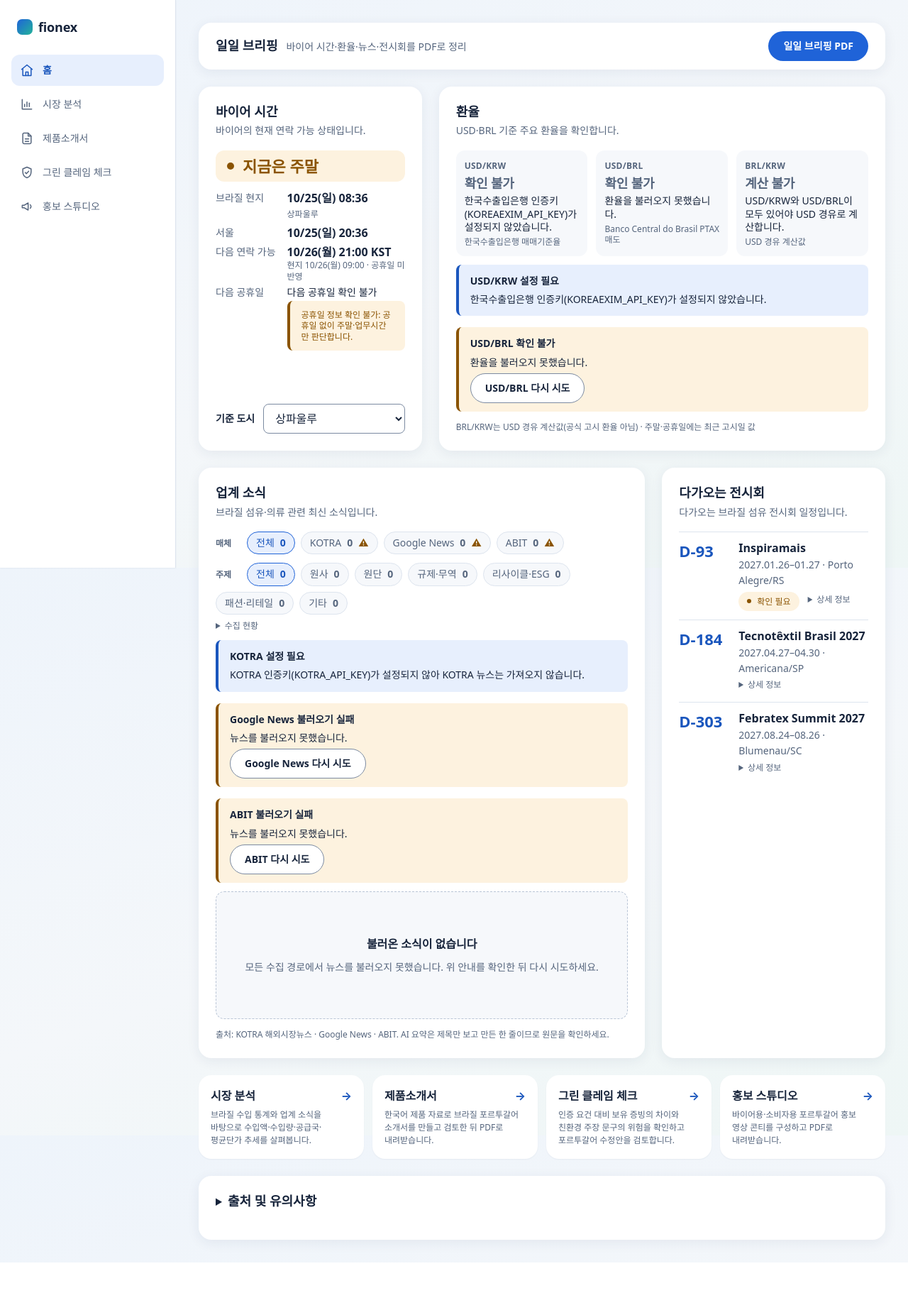
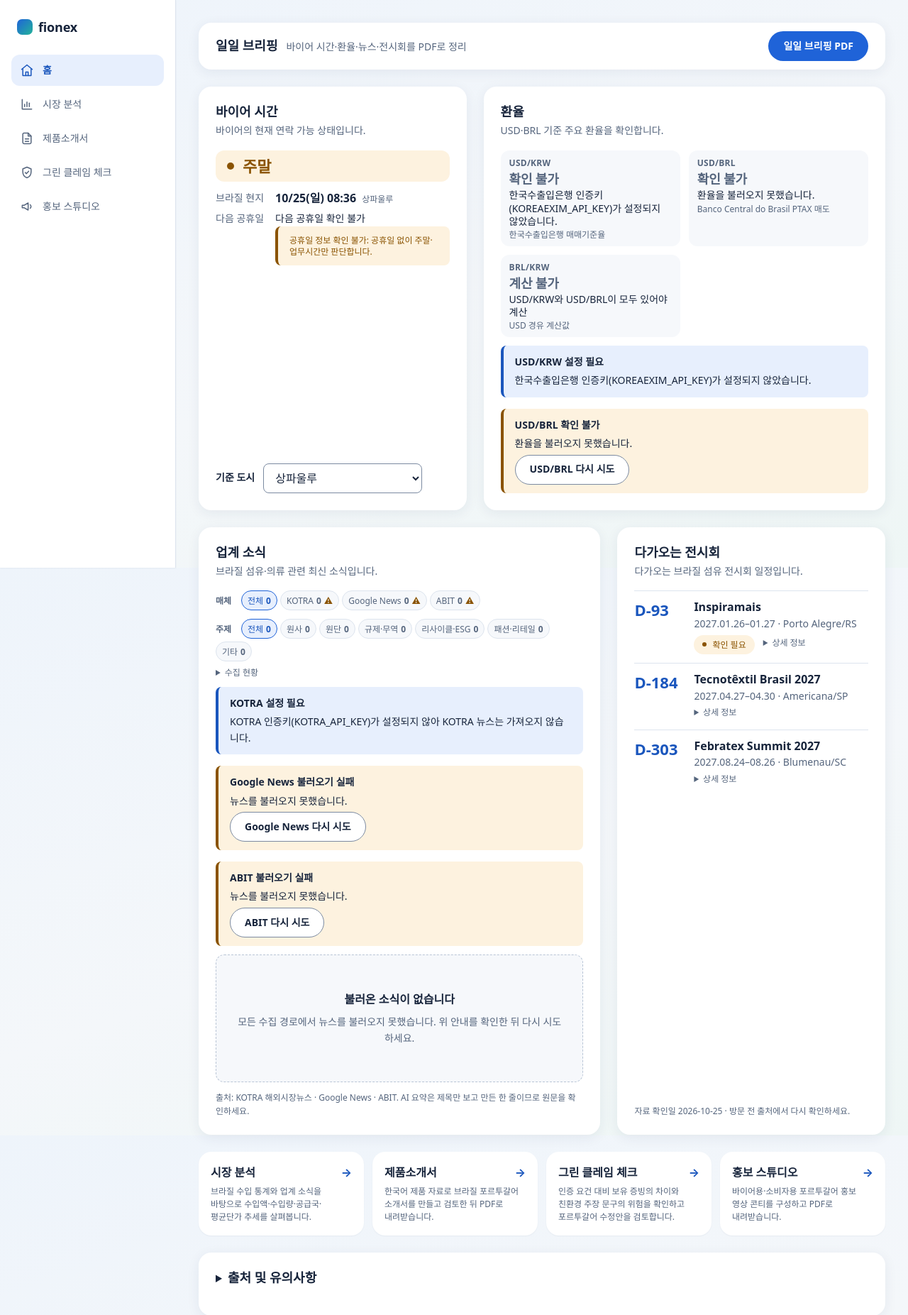
Before and after one commit to hys7628/fionex, a Flask app: page / in a window 1280 px wide. Shown: the top 1853 px of the page at 71% size. Before the commit the page ends 1779 px from the top, so only its background shows below. Run offline with Flask 3, Linux system fonts and the light colour scheme; data that the repository does not hold is empty.

Commit message:
style: Home 요약 대시보드로 표시 정보 단순화
바이어 시간: 상태(가장 크게)·현지 시각·다음 공휴일·기준 도시만 표시. 서울 시각·다음 연락 가능 KST·공휴일 출처 줄은 화면에서만 숨김(계산·PDF 유지)
상태 문구를 지금 연락 가능·업무시간 외·주말·공휴일로 단순화(색 + 글자)
환율 요약 타일(숫자·전일 대비 중심, 고시일·출처는 가장 작은 한 줄), 카드 높이 1440 381→274px·1024 327→241px
업계 소식 Home 3건 + 업계 소식 더 보기(기존 펼침 재사용), 필터 탭 축소
전시회 카드 하단에 자료 확인일·방문 전 확인 한 줄
1행 40/60, 2행 60/40 비율, 행별 외곽 높이 정렬(빈 요소·고정 높이 없음)
브라우저 1440·1024·390 검증(요약 16/16, 회귀 78/78·26/26), 단위 테스트 Home 85·공통 56 OK
기능·API·PDF·서버 코드와 공통 파일 변경 없음

```diff
--- a/features/home/static/home.css
+++ b/features/home/static/home.css
@@ -41,13 +41,14 @@
   align-items: stretch;
 }
 
+/* 요약 대시보드 비율: 바이어 시간 40 · 환율 60, 업계 소식 60 · 전시회 40 */
 @media (min-width: 1100px) {
   .feature-home .home-status-grid {
-    grid-template-columns: minmax(0, 1fr) minmax(0, 2fr);
+    grid-template-columns: minmax(0, 2fr) minmax(0, 3fr);
   }
 
   .feature-home .home-content-grid {
-    grid-template-columns: minmax(0, 2fr) minmax(0, 1fr);
+    grid-template-columns: minmax(0, 3fr) minmax(0, 2fr);
   }
 }
 
@@ -201,6 +202,13 @@
   font-size: var(--font-size-xs);
 }
 
+/* Home 요약에서 숨기는 바이어 정보(계산·DOM은 유지): 서울 시각, 다음 연락 가능(KST), 정상일 때의 공휴일 자료 출처 줄.
+   공휴일 자료 조회 실패·대체 자료 안내(notice)는 계속 보입니다. */
+.feature-home .home-buyer-extra,
+.feature-home #home-holiday-source.field-hint {
+  display: none;
+}
+
 .feature-home .home-time-sub-line {
   flex-basis: 100%;
   font-size: var(--font-size-xs);
@@ -219,11 +227,12 @@
 
 /* 같은 행 카드가 늘어날 때 마지막 줄(도시 선택·환율 안내)이 카드 아래에 붙도록 본문을 채웁니다(빈 칸 추가 없음). */
 .feature-home #home-buyer-time .home-card-body,
-.feature-home #home-fx .home-card-body {
+.feature-home #home-fairs .home-card-body {
   flex: 1;
 }
 
-.feature-home #home-fx .home-card-foot {
+/* 같은 행 뉴스 카드에 맞춰 늘어날 때 전시회 안내 줄이 카드 아래에 붙습니다(빈 칸 요소 없음). */
+.feature-home #home-fairs-foot {
   margin-top: auto;
 }
 
@@ -240,9 +249,9 @@
 .feature-home .home-fx-tile {
   display: flex;
   flex-direction: column;
-  gap: var(--space-1);
+  gap: 2px;
   min-width: 0;
-  padding: var(--space-3);
+  padding: var(--space-2) var(--space-3);
   border-radius: var(--radius-md);
   background: var(--color-surface-muted);
 }
@@ -304,20 +313,21 @@
 .feature-home .home-news-filter {
   display: flex;
   flex-wrap: wrap;
-  gap: var(--space-2);
+  gap: var(--space-1);
 }
 
+/* Home 요약: 필터는 작게(매체·주제 각 한 줄 목표), 클릭 영역은 28px 이상 유지 */
 .feature-home .home-news-tab {
   display: inline-flex;
   align-items: center;
-  gap: var(--space-2);
-  min-height: 32px;
-  padding: var(--space-1) var(--space-3);
+  gap: var(--space-1);
+  min-height: 28px;
+  padding: 0 var(--space-2);
   border: 1px solid var(--color-border);
   border-radius: var(--radius-pill);
   background: var(--color-surface-muted);
   color: var(--color-text-muted);
-  font-size: var(--font-size-sm);
+  font-size: var(--font-size-xs);
   font-weight: var(--font-weight-medium);
   cursor: pointer;
 }
@@ -618,7 +628,7 @@
 
 /* ---------- 업계 소식: 필터 줄 이름(매체·주제) ---------- */
 .feature-home .home-news-filter-label {
-  flex: 0 0 2.25rem;
+  flex: 0 0 2rem;
   color: var(--color-text-muted);
   font-size: var(--font-size-xs);
   font-weight: var(--font-weight-bold);
--- a/features/home/static/home.js
+++ b/features/home/static/home.js
@@ -22,10 +22,10 @@
   const WEEKDAYS = ["일", "월", "화", "수", "목", "금", "토"];
   // 카드 맨 위 큰 상태 문구. 색과 문구를 함께 바꿉니다(색만으로 구분하지 않음).
   const STATUS = {
-    holiday: { text: "오늘은 공휴일", tone: "home-status-danger" },
-    weekend: { text: "지금은 주말", tone: "home-status-warning" },
+    holiday: { text: "공휴일", tone: "home-status-danger" },
+    weekend: { text: "주말", tone: "home-status-warning" },
     work: { text: "지금 연락 가능", tone: "home-status-success" },
-    off: { text: "지금은 업무시간 외", tone: "home-status-warning" },
+    off: { text: "업무시간 외", tone: "home-status-warning" },
   };
 
   const citySelect = panel.querySelector("#home-city");
@@ -285,7 +285,8 @@
     more: panel.querySelector("#home-news-more"),
   };
   // 매체 필터·더 보기는 이미 받은 목록을 화면에서만 거릅니다(추가 요청 없음).
-  const NEWS_PAGE_SIZE = 8;
+  // Home은 요약 화면이라 기본 3건만 보이고(전시회 카드와 높이 균형), '업계 소식 더 보기'로 이미 받은 목록을 펼칩니다.
+  const NEWS_PAGE_SIZE = 3;
   const newsView = { origin: "all", topic: "all", expanded: false };
   // 주제 태그 순서(서버 service.NEWS_TOPIC_ORDER + "기타")와 같게 둡니다. 태그는 서버가 붙여 보냅니다.
   const NEWS_TOPICS = ["원사", "원단", "규제·무역", "리사이클·ESG", "패션·리테일", "기타"];
@@ -398,7 +399,7 @@
     });
     news.filterEmpty.hidden = items.length === 0 || matched > 0;
     news.moreRow.hidden = matched <= NEWS_PAGE_SIZE;
-    news.more.textContent = newsView.expanded ? "처음 " + NEWS_PAGE_SIZE + "건만 보기" : "더 보기 (" + (matched - NEWS_PAGE_SIZE) + "건)";
+    news.more.textContent = newsView.expanded ? "처음 " + NEWS_PAGE_SIZE + "건만 보기" : "업계 소식 더 보기 (" + (matched - NEWS_PAGE_SIZE) + "건)";
     news.more.setAttribute("aria-expanded", String(newsView.expanded));
   }
 
@@ -635,40 +636,33 @@
     return direction + " " + Math.abs(pct).toFixed(2) + "%";
   }
 
-  // 타일: 통화쌍 → 큰 숫자 + 옆에 작은 단위 → 전일 대비 → 고시일(+작은 직전 고시일) → 가장 작은 회색 출처.
-  // lines 항목은 문자열 또는 [본문, 작은 보조 글]. 값이 없으면 숫자 자리에 "확인 불가"/"계산 불가"만 둡니다.
-  function fxTile(pair, value, unit, lines, source) {
+  // Home 요약 타일: 통화쌍 → 큰 숫자(+작은 단위) → 전일 대비 → 가장 작은 회색 한 줄(고시일 · 출처).
+  // 값이 없으면 숫자 자리에 "확인 불가"/"계산 불가"만 둡니다.
+  function fxTile(pair, value, unit, line, meta) {
     const li = make("li", "home-fx-tile");
     li.append(make("p", "home-fx-pair", pair));
     const valueLine = make("p", "home-fx-value");
     valueLine.append(make("span", "home-fx-number" + (unit ? "" : " home-fx-number-none"), value));
     if (unit) valueLine.append(make("span", "home-fx-unit", unit));
     li.append(valueLine);
-    lines.forEach(function (line) {
-      const p = make("p", "home-fx-line", Array.isArray(line) ? line[0] : line);
-      if (Array.isArray(line)) p.append(make("span", "home-fx-aside", " " + line[1]));
-      li.append(p);
-    });
-    li.append(make("p", "home-fx-source", source));
+    li.append(make("p", "home-fx-line", line));
+    li.append(make("p", "home-fx-source", meta));
     return li;
   }
 
   function fxSourceTile(name, quote, info) {
     if (info.status !== "ok") {
-      return fxTile(info.pair, "확인 불가", "", [info.error.message], info.source_name);
+      return fxTile(info.pair, "확인 불가", "", info.error.message, info.source_name);
     }
-    // 고시일 줄 옆에 작게 직전 고시일(전일 대비 기준)을 붙입니다.
-    const date = info.previous ? [info.date + " 고시", "(직전 " + shortDate(info.previous.date, info.date) + ")"] : info.date + " 고시";
-    return fxTile(info.pair, formatRate(info.rate, FX_DIGITS[name]), quote, [fxChangeText(info), date], info.source_name);
-  }
-
-  // 같은 해면 MM-DD, 다르면 전체 날짜
-  function shortDate(value, reference) {
-    return value.slice(0, 4) === reference.slice(0, 4) ? value.slice(5) : value;
+    // 직전 고시일(전일 대비 기준)은 title로만 둡니다(Home 요약에서는 숨김).
+    const tile = fxTile(info.pair, formatRate(info.rate, FX_DIGITS[name]), quote, fxChangeText(info),
+      info.date + " 고시 · " + info.source_name);
+    if (info.previous) tile.title = "전일 대비: 직전 고시일 " + info.previous.date + " 대비";
+    return tile;
   }
 
   function derivedDateText(derived) {
-    if (derived.usd_krw_date === derived.usd_brl_date) return [derived.usd_krw_date + " 고시", "(두 환율 동일)"];
+    if (derived.usd_krw_date === derived.usd_brl_date) return derived.usd_krw_date + " 고시(두 환율 동일)";
     return "KRW " + derived.usd_krw_date + " · BRL " + derived.usd_brl_date + " 고시";
   }
 
@@ -679,8 +673,8 @@
       fxSourceTile("usd_brl", "BRL", data.usd_brl),
       derived
         ? fxTile("BRL/KRW", formatRate(derived.rate, FX_DIGITS.brl_krw), "KRW",
-          ["USD 경유 계산값", derivedDateText(derived)], "USD/KRW ÷ USD/BRL")
-        : fxTile("BRL/KRW", "계산 불가", "", ["USD/KRW와 USD/BRL이 모두 있어야 USD 경유로 계산합니다."], "USD 경유 계산값")
+          "USD 경유 계산값", derivedDateText(derived) + " · 공식 고시 아님")
+        : fxTile("BRL/KRW", "계산 불가", "", "USD/KRW와 USD/BRL이 모두 있어야 계산", "USD 경유 계산값")
     );
     fxEl.list.hidden = false;
 
@@ -768,6 +762,7 @@
     empty: panel.querySelector("#home-fairs-empty"),
     notices: panel.querySelector("#home-fairs-notices"),
     hint: panel.querySelector("#home-fairs-hint"),
+    foot: panel.querySelector("#home-fairs-foot"),
   };
   // D-day 칸: 다가오는 행사는 기본 글자색, 오늘·진행 중만 상태 색
   const FAIR_DAY_TONES = { upcoming: "", today: " home-fair-dday-today", ongoing: " home-fair-dday-ongoing" };
@@ -838,6 +833,7 @@
       fairsEl.notices.append(notice);
     }
     if (data.data_checked_at) {
+      fairsEl.foot.textContent = "자료 확인일 " + data.data_checked_at + " · 방문 전 출처에서 다시 확인하세요.";
       fairsEl.hint.textContent = "담당자가 출처를 확인해 넣은 자료입니다(자동 수집 아님, 자료 확인일 " + data.data_checked_at +
         "). 일정은 바뀔 수 있으니 방문 전 출처에서 다시 확인하세요. D-day는 서울 날짜 기준입니다.";
     }
--- a/features/home/templates/home/panel.html
+++ b/features/home/templates/home/panel.html
@@ -33,18 +33,19 @@
       <div class="home-card-body">
         <p class="home-status" id="home-status" aria-live="polite">확인 중</p>
 
-        {# 이름 | 값 두 열. 보조 정보(도시명·현지 시각·공휴일 자료)는 값 아래 작은 회색 글씨 #}
+        {# 이름 | 값 두 열. Home은 요약이라 상태·현지 시각·다음 공휴일만 보입니다.
+           서울 시각·다음 연락 가능(KST)은 계산을 그대로 두고 화면에서만 숨깁니다(home-buyer-extra, 일일 브리핑 PDF에는 표시). #}
         <dl class="home-time-list">
           <div class="home-time-pair">
             <dt>브라질 현지</dt>
             <dd><span class="home-time-value" id="home-brazil-time">-</span>
               <span class="home-time-sub" id="home-brazil-city">상파울루</span></dd>
           </div>
-          <div class="home-time-pair">
+          <div class="home-time-pair home-buyer-extra">
             <dt>서울</dt>
             <dd><span class="home-time-value" id="home-seoul-time">-</span></dd>
           </div>
-          <div class="home-time-pair" id="home-next-row" hidden>
+          <div class="home-time-pair home-buyer-extra" id="home-next-row" hidden>
             <dt>다음 연락 가능</dt>
             <dd><span class="home-time-value" id="home-next-start">-</span>
               <span class="home-time-sub home-time-sub-line" id="home-next-local"></span></dd>
@@ -81,7 +82,6 @@
         <p class="home-news-loading" id="home-fx-loading"><span class="spinner" aria-hidden="true"></span>환율을 불러오는 중</p>
         <ul class="home-fx-tiles" id="home-fx-list" aria-label="환율 목록" tabindex="-1" hidden></ul>
         <div class="stack" id="home-fx-notices"></div>
-        <p class="home-card-foot">BRL/KRW는 USD 경유 계산값(공식 고시 환율 아님) · 주말·공휴일에는 최근 고시일 값</p>
       </div>
     </article>
   </div>
@@ -140,6 +140,7 @@
           <p>출처를 확인한 일정이 추가되면 이곳에 표시됩니다.</p>
         </div>
         <div class="stack" id="home-fairs-notices"></div>
+        <p class="home-card-foot" id="home-fairs-foot">방문 전 출처에서 다시 확인하세요.</p>
       </div>
     </article>
   </div>
@@ -168,7 +169,8 @@
         <h3 class="home-notes-title" id="home-notes-buyer">바이어 시간</h3>
         <ul>
           <li id="home-hours-hint">기준: 현지 09:00~18:00 (가정, 확정되지 않은 업무시간) · 점심시간 미반영 · 브라질 국가 공휴일만 반영(주·시 공휴일 제외)</li>
-          <li>공휴일: BrasilAPI 국가 공휴일. 조회에 실패하면 대체 자료를 쓰거나 공휴일 없이 주말·업무시간만 판단합니다(카드에 표시).</li>
+          <li>공휴일: 브라질 국가 공휴일 자료 기준. 조회에 실패하면 대체 자료를 쓰거나 공휴일 없이 주말·업무시간만 판단합니다(카드에 안내).</li>
+          <li>서울 시각과 다음 연락 가능 시각(KST)은 일일 브리핑 PDF에 표시합니다.</li>
           <li>상태와 다음 연락 가능 시각은 위 가정값으로 계산한 안내이며 실제 바이어 일정과 다를 수 있습니다.</li>
           <li>다음 공휴일은 기준 도시 현지 날짜 기준 D-day이며, 공휴일 이름은 BrasilAPI 원문(포르투갈어) 그대로입니다.</li>
         </ul>
@@ -184,7 +186,7 @@
       <section aria-labelledby="home-notes-news">
         <h3 class="home-notes-title" id="home-notes-news">업계 소식</h3>
         <ul>
-          <li>수집 경로별 최신 20건 · 1시간마다 갱신. 기본 8건을 보여 주며 더 보기로 이미 받은 목록을 펼칩니다.</li>
+          <li>수집 경로별 최신 20건 · 1시간마다 갱신. Home에는 3건을 보여 주며 '업계 소식 더 보기'로 이미 받은 목록을 펼칩니다.</li>
           <li>"AI 요약"은 Google News·ABIT 포르투갈어 제목만 보고 만든 한국어 한 줄로, 기사 본문을 보지 않았으므로 원문 확인이 필요합니다. KOTRA 뉴스는 요약하지 않습니다.</li>
           <li>Google News·ABIT 링크는 Google News를 거쳐 원문으로 이동합니다.</li>
           <li>주제 태그는 제목의 키워드로 코드가 분류한 것(AI 아님, 최대 2개, 해당 없으면 기타)이며 기사 내용과 다를 수 있습니다.</li>
```
Also changed, not shown: docs/worklogs/hong_eunju/prompt_log.md (+20 -0 lines), docs/worklogs/hong_eunju/validation.md (+20 -0 lines), features/home/feature_spec.md (+10 -9 lines).
